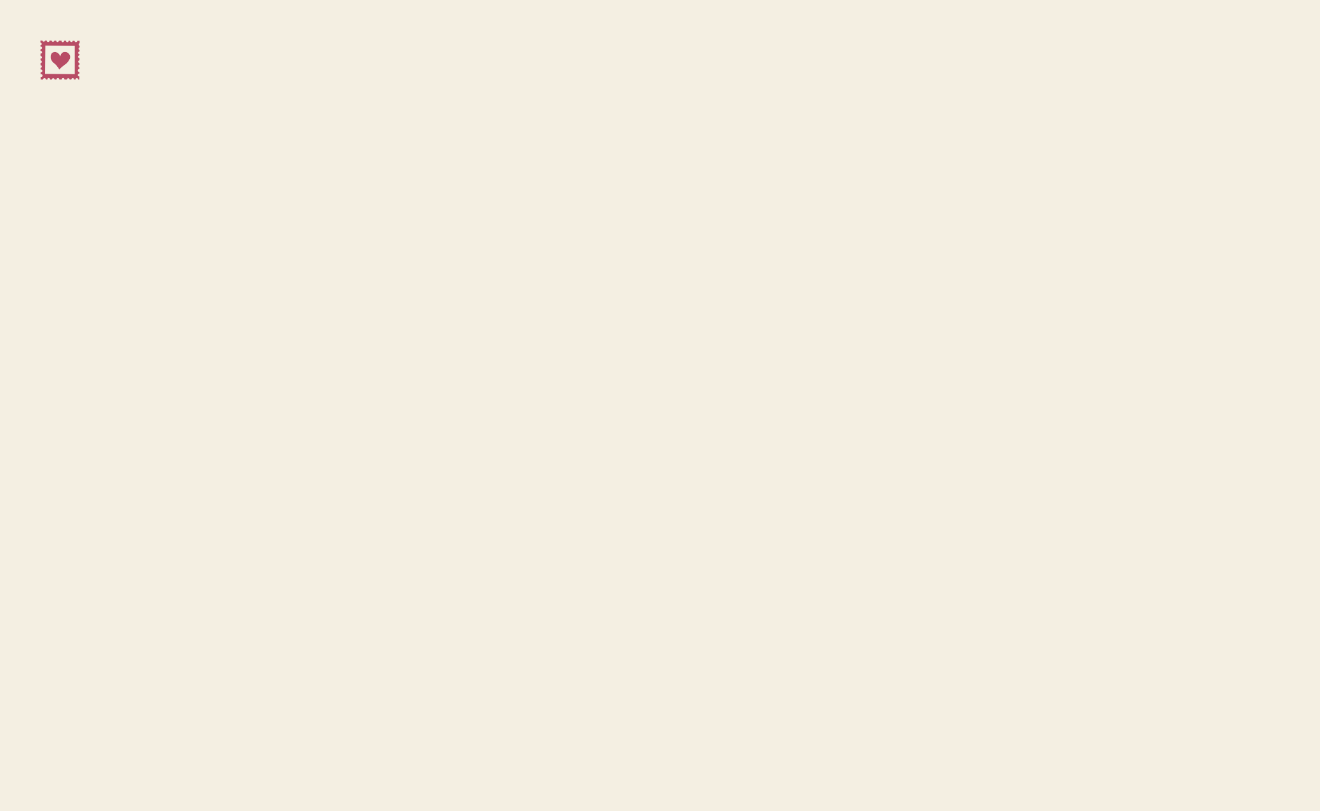
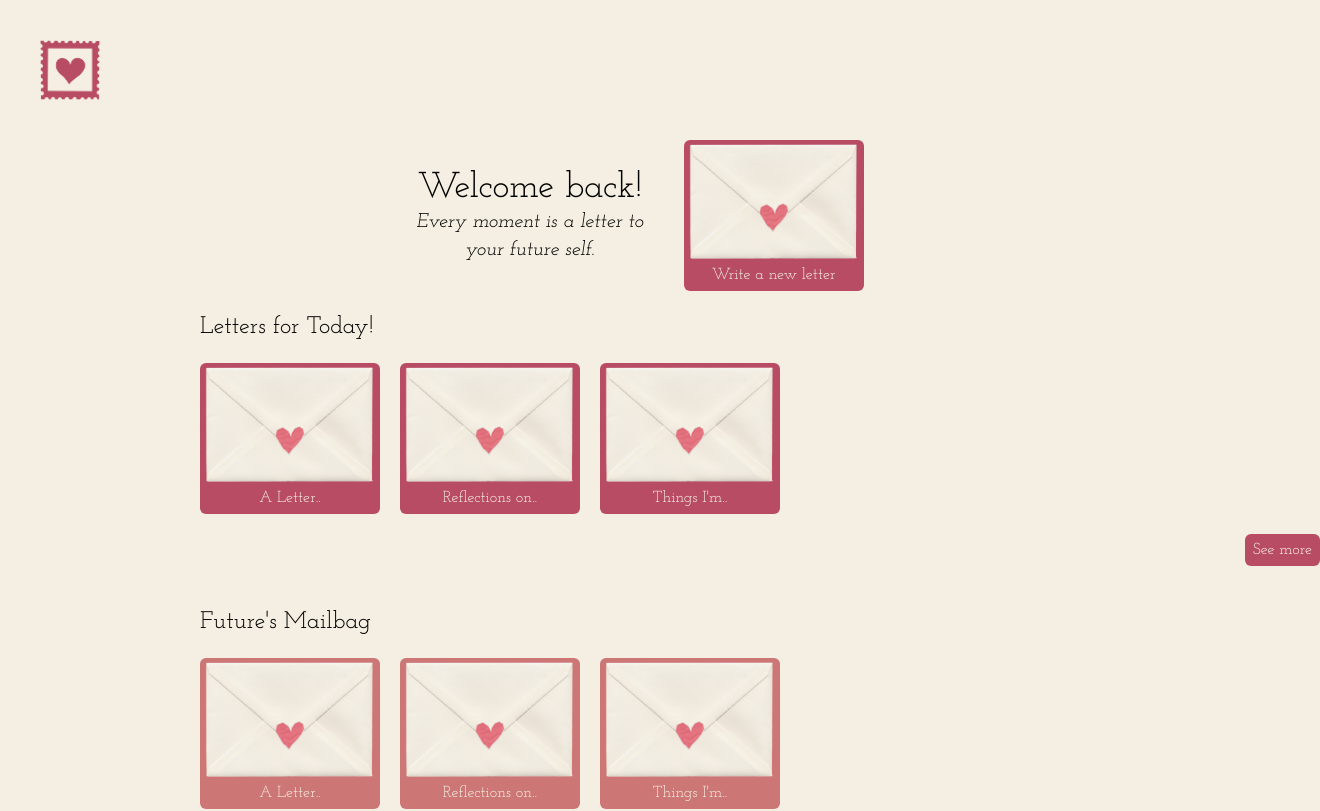
Before and after one commit to maryannintech/sincerely-me, a React (Vite) app: page / in a window 1280 px wide. Shown: the top 811 px of the page, 1320 px wide, since content can reach past the window. Built offline with nearby package versions, Linux system fonts and the light colour scheme; some icons are missing.

Commit message:
feat: enhance Dashboard layout and functionality; add LetterCard component for displaying letters

```diff
--- /dev/null
+++ b/src/components/LetterCard.jsx
@@ -0,0 +1,10 @@
+export function LetterCard({ label, letterLocked = false }) {
+  const truncatedLabel = label.split(" ").slice(0, 2).join(" ");
+
+  return (
+    <div className="bg-[var(--primary-color)] rounded-md pb-1 cursor-pointer" style={{ backgroundColor: letterLocked ? 'var(--light-pink)' : 'var(--primary-color)' }}>
+      <img src="src/assets/images/envelope.png" className="w-35 sm:w-45"></img>
+      <p className="text-center text-[var(--cream-color)]">{truncatedLabel}..</p>
+    </div>
+  );
+}
--- a/src/pages/Dashboard.jsx
+++ b/src/pages/Dashboard.jsx
@@ -1,18 +1,77 @@
+import { LetterCard } from "../components/LetterCard";
+
 export function Dashboard() {
-    document.title = 'Dashboard - Sincerely Me'
-    return (
-        <div className="p-5 sm:p-10">
-            <div className="flex sm:flex-col justify-center items-center sm:items-start gap-5 sm:gap-10 mb-10">
-                <div>
-                    <img src="src/assets/images/logo.png" className="w-10"></img>
-                </div>
-                <div className="text-[var(--primary-color)] text-3xl sm:flex sm:flex-col justify-center gap-2 sm:gap-3">
-                    <i className='bx  bxs-home-heart cursor-pointer'  ></i>
-                    <i className='bx  bxs-plus-square cursor-pointer'  ></i>
-                    <i className='bx  bxs-grid-search cursor-pointer'  ></i>
-                    <i className='bx  bxs-info-circle cursor-pointer'  ></i>
-                </div>
+  const letters = [
+    "A Letter to My Future Self",
+    "Reflections on Today's Journey",
+    "Things I'm Grateful For",
+  ];
+  document.title = "Dashboard - Sincerely Me";
+  return (
+    <div className="sm:p-10 px-4">
+      <div className="flex sm:flex-col justify-center items-center sm:items-start sm:gap-10 mb-10">
+        <div>
+          <img
+            src="src/assets/images/logo.png"
+            className="hidden sm:block w-15 "
+          ></img>
+        </div>
+        <div className="text-[var(--primary-color)] sm:text-4xl text-3xl flex sm:flex-col justify-center gap-10 sm:gap-3 fixed bottom-0 sm:top-0 py-3 bg-[var(--cream-color)] sm:bg-transparent border-t-2 sm:border-0 border-[var(--primary-color)] w-full sm:w-auto">
+          <i className="bx  bxs-home-heart cursor-pointer"></i>
+          <i className="bx  bxs-plus-square cursor-pointer"></i>
+          <i className="bx  bxs-grid-search cursor-pointer"></i>
+          <i className="bx  bxs-info-circle cursor-pointer"></i>
+        </div>
+      </div>
+      <div className="flex flex-col justify-center gap-5">
+        <div className="flex items-center justify-center flex-wrap gap-3 sm:gap-10">
+          <div className="text-center">
+            <p className="text-3xl sm:text-4xl">Welcome back!</p>
+            <p className="sm:text-xl italic">
+              Every moment is a letter to <br />
+              your future self.
+            </p>
+          </div>
+          <div className="bg-[var(--primary-color)] rounded-md pb-1 cursor-pointer">
+            <img
+              src="src/assets/images/envelope.png"
+              className="w-35 sm:w-45"
+            ></img>
+            <p className="text-center text-[var(--cream-color)]">
+              Write a new letter
+            </p>
+          </div>
+        </div>
+        <div className="sm:ml-20 flex flex-col items-center sm:items-baseline justify-baseline gap-5">
+          <p className="sm:text-2xl text-xl text-left">Letters for Today!</p>
+          <div className="flex flex-wrap gap-5 items-center justify-center sm:justify-start w-fit">
+            {letters.map((letter, index) => {
+              return <LetterCard key={index} label={letter} />;
+            })}
+          </div>
+          <div className="flex justify-center sm:justify-end sm:items-center w-full">
+            <button className="cursor-pointer bg-[var(--primary-color)] text-[var(--cream-color)] py-1 px-2 rounded-md mb-5">
+              See more
+            </button>
+          </div>
+          <div className="sm:ml-20 flex flex-col items-center sm:items-baseline justify-baseline gap-5">
+            <p className="sm:text-2xl text-xl text-left">Future's Mailbag</p>
+            <div className="flex flex-wrap gap-5 items-center justify-center sm:justify-start w-fit">
+              {letters.map((letter, index) => {
+                return (
+                  <LetterCard key={index} label={letter} letterLocked={true} />
+                );
+              })}
             </div>
+            <div className="flex justify-center sm:justify-end sm:items-center w-full">
+              <button className="cursor-pointer bg-[var(--primary-color)] text-[var(--cream-color)] py-1 px-2 rounded-md mb-15">
+                See more
+              </button>
+            </div>
+          </div>
         </div>
-    )
+        <div></div>
+      </div>
+    </div>
+  );
 }
```
